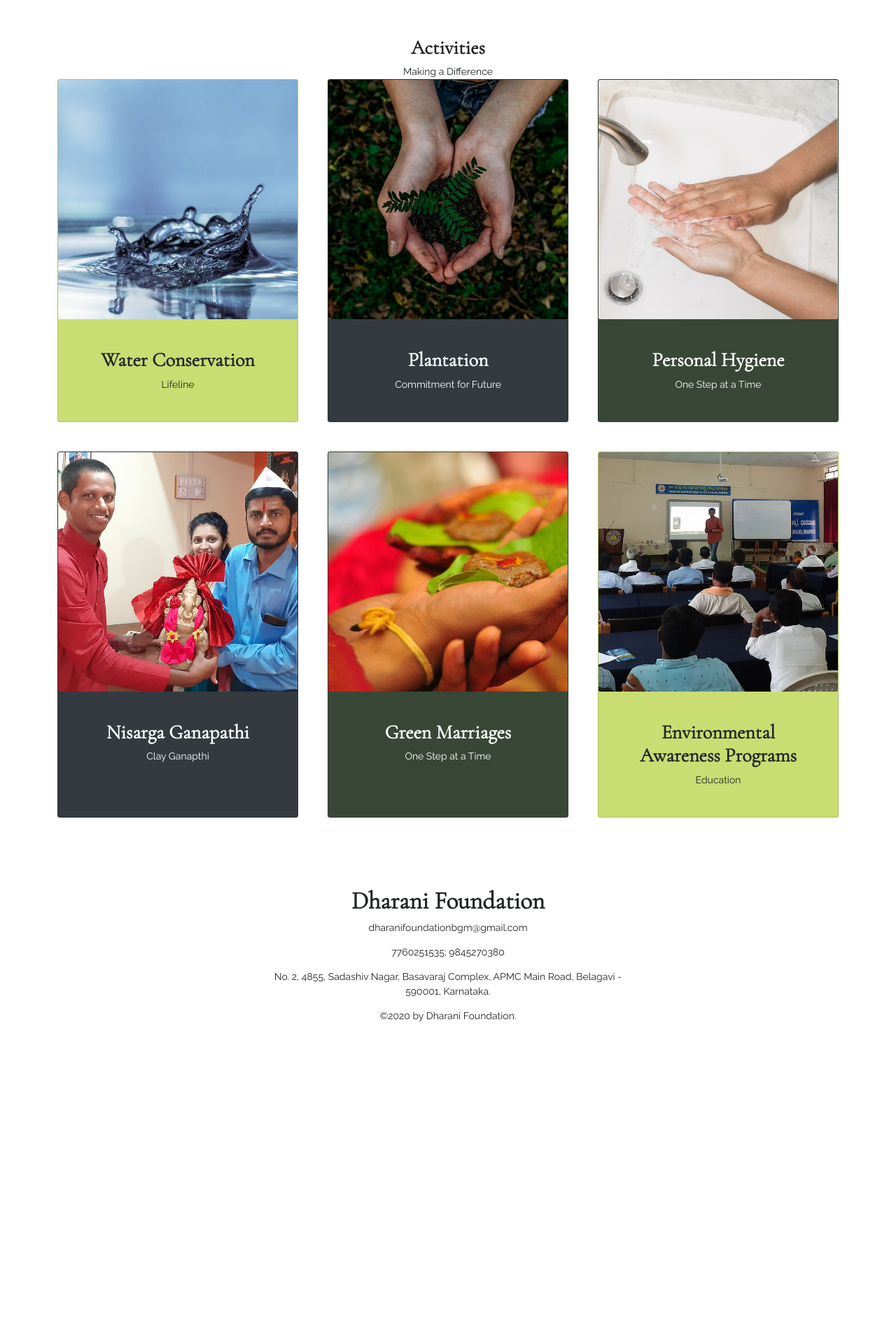
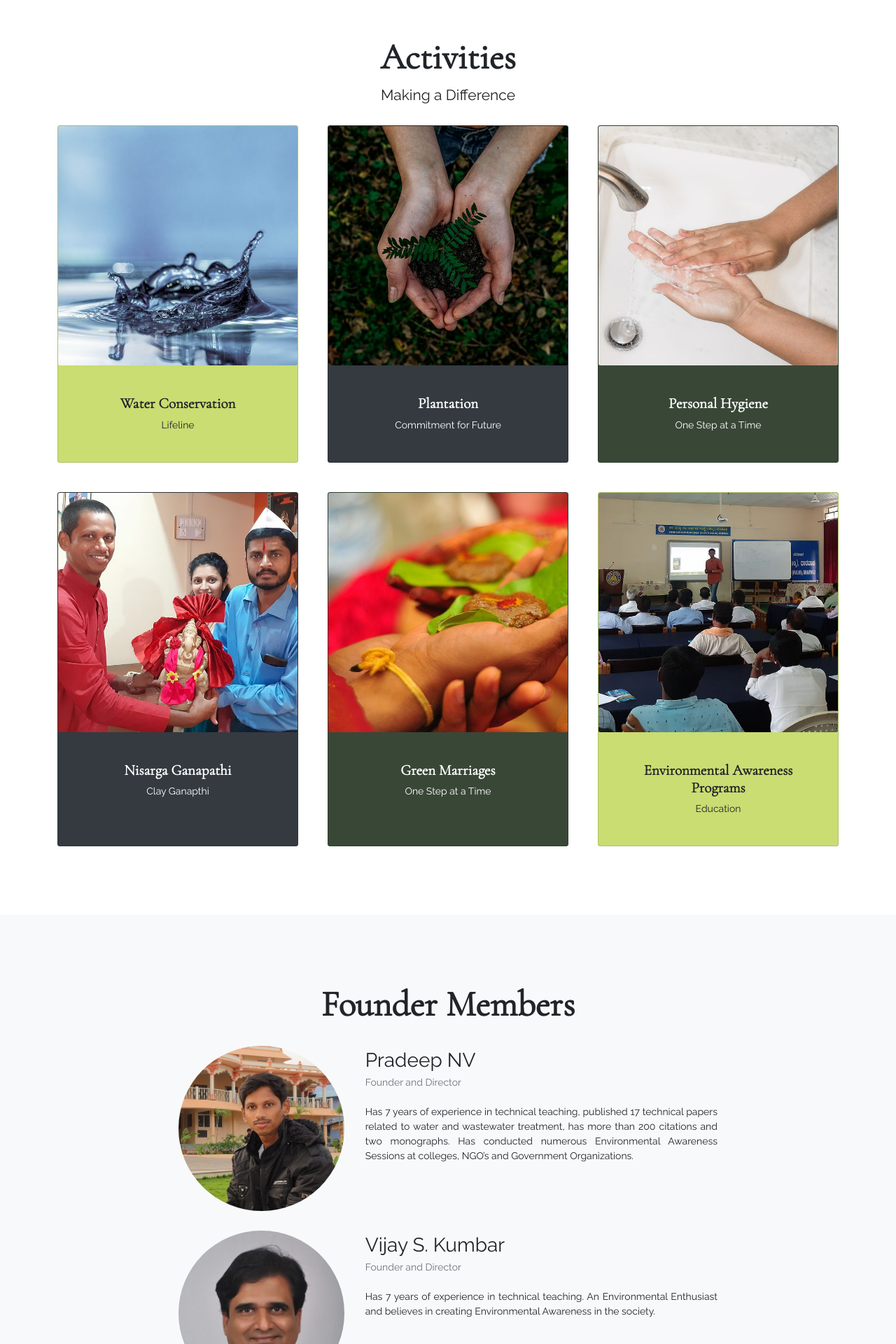
Before and after one commit to blended-ideas/dharani-foundation, a Next.js app: page / in a window 1280 px wide. Shown: the part 2280-4200 px from the top of the page at 70% size. Before the commit the page ends 3756 px from the top, so only its background shows below. Built offline with nearby package versions, Linux system fonts and the light colour scheme.

Commit message:
WIP Home Page.

```diff
--- a/components/Home/Activities.tsx
+++ b/components/Home/Activities.tsx
@@ -43,17 +43,17 @@ const HomeActivities = () => {
             <div className={'card ' + ac.theme}>
                 <img src={ac.image} className="card-img" alt={ac.title + ' | Dharani Foundation'}/>
                 <div className="card-body p-5">
-                    <h5 className={styles.title}>{ac.title}</h5>
-                    <p className={styles.subtitle}>{ac.subtitle}</p>
+                    <h5 className={styles.activityItemTitle}>{ac.title}</h5>
+                    <p className={styles.activityItemSubTitle}>{ac.subtitle}</p>
                 </div>
             </div>
         )
     })
     return (
         <section className={styles.homeActivities}>
-            <h3 className={styles.title}>Activities</h3>
+            <h3 className={styles.activityTitle}>Activities</h3>
 
-            <div className={styles.subtitle}>Making a Difference</div>
+            <div className={styles.activitySubTitle}>Making a Difference</div>
 
             <div className={styles.activityItems}>
                 {activities}
--- /dev/null
+++ b/components/Home/Founders.tsx
@@ -0,0 +1,43 @@
+import React from 'react';
+import styles from '../../styles/pages/home.module.scss';
+
+const Founders = () => {
+    const founders = [
+        {
+            name: 'Pradeep NV',
+            title: 'Founder and Director',
+            description: 'Has 7 years of experience in technical teaching, published 17 technical papers related to water and wastewater treatment, has more than 200 citations and two monographs. Has conducted numerous Environmental Awareness Sessions at colleges, NGO’s and Government Organizations.',
+            image: '/founders/pradeep.jpg'
+        },
+        {
+            name: 'Vijay S. Kumbar',
+            title: 'Founder and Director',
+            description: 'Has 7 years of experience in technical teaching. An Environmental Enthusiast and believes in creating Environmental Awareness in the society.',
+            image: '/founders/vijay-s-kumbar.jpg'
+        }
+    ].map(founder => {
+        return (
+            <div className={styles.founderTile + ' row'}>
+                <div className="col-12 col-sm-4">
+                    <img src={founder.image} alt={founder.name} className="rounded-circle img-fluid"/>
+                </div>
+                <div className="col-12 col-sm-8">
+                    <div className={styles.founderName}>{founder.name}</div>
+                    <div className={styles.founderSub}>{founder.title}</div>
+                    <div className={styles.founderDesc}>{founder.description}</div>
+                </div>
+            </div>
+        )
+    })
+    return (
+        <section className={styles.homeFounders}>
+            <div className={styles.founderContainer}>
+                <h3 className={styles.founderTitle}>Founder Members</h3>
+
+                {founders}
+            </div>
+        </section>
+    )
+}
+
+export default Founders;
--- a/pages/index.tsx
+++ b/pages/index.tsx
@@ -7,6 +7,7 @@ import HomeAbout from '../components/Home/About';
 import HomeVision from '../components/Home/Vision';
 import HomeMission from '../components/Home/Mission';
 import HomeActivities from '../components/Home/Activities';
+import HomeFounders from '../components/Home/Founders';
 
 export default function Home() {
     return (
@@ -18,6 +19,7 @@ export default function Home() {
             <HomeVision/>
             <HomeMission/>
             <HomeActivities/>
+            <HomeFounders/>
             <Footer/>
         </>
     )
--- a/styles/pages/home.module.scss
+++ b/styles/pages/home.module.scss
@@ -100,19 +100,28 @@
   max-width: 1200px;
   margin: auto;
 
-  .title {
-    font-size: 2rem;
+  .activityTitle {
+    font-size: clamp(2rem, 4vw, 4rem);
   }
 
-  .subtitle {
-    font-size: 1rem;
-    margin-bottom: 0;
+  .activitySubTitle {
+    font-size: clamp(1rem, 2vw, 1.5rem);
+    margin-bottom: 2rem;
   }
 
   .activityItems {
     display: grid;
     grid-gap: 3rem;
-    grid-template-columns: repeat(auto-fill, minmax(300px, 1fr));
+    grid-template-columns: repeat(auto-fill, minmax(250px, 1fr));
+
+    .activityItemTitle {
+      font-size: 1.5rem;
+    }
+
+    .activityItemSubTitle {
+      font-size: 1rem;
+      margin-bottom: 0;
+    }
 
     .primaryTile {
       background-color: var(--theme-primary);
@@ -130,6 +139,42 @@
   }
 }
 
+
+.homeFounders {
+  text-align: center;
+  padding: 7rem 3rem;
+  background-color: var(--light);
+
+  .founderContainer {
+    max-width: 800px;
+    margin: auto;
+    width: 90%;
+  }
+
+  .founderTitle {
+    font-size: clamp(2rem, 4vw, 4rem);
+  }
+
+  .founderTile {
+    text-align: left;
+    margin: 2rem 0;
+
+    .founderName {
+      font-size: 2rem;
+      //font-weight: bold;
+    }
+
+    .founderSub {
+      font-size: 1rem;
+      color: var(--gray);
+    }
+
+    .founderDesc {
+      margin-top: 1.5rem;
+      text-align: justify;
+    }
+  }
+}
 
 @media (min-width: 700px) {
   .homeHero {
```
Also changed, not shown: public/founders/pradeep.jpg (added), public/founders/vijay-s-kumbar.jpg (added).
